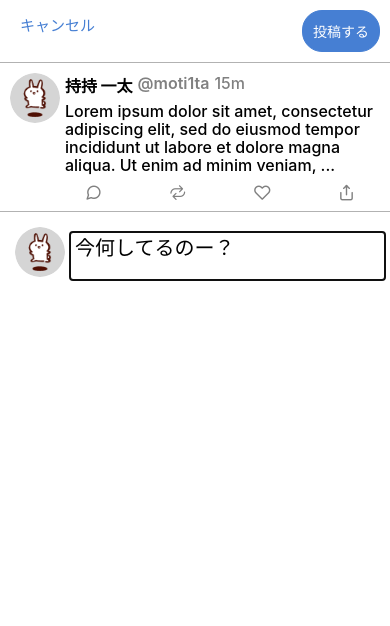
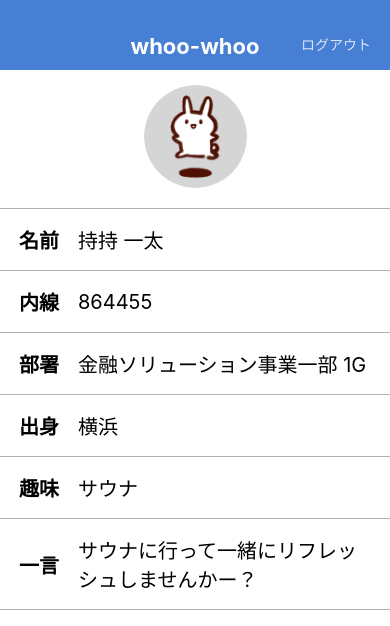
Before and after one commit to tomoyaki/MemoApp2, a React Native app: screen / in a window 390 px wide. Shown: the top 626 px of the page. Built offline with nearby package versions, Linux system fonts and the light colour scheme.

Commit message:
Create ProfileScreen

```diff
--- a/App.jsx
+++ b/App.jsx
@@ -4,7 +4,8 @@ import TweetDetailScreen from './src/screens/TweetDetailScreen';
 import TweetModal from './src/screens/TweetModalScreen';
 import AllProfileScreen from './src/screens/AllProfileScreen';
 import ReplyModalScreen from './src/screens/ReplyModalScreen';
+import ProfileScreen from './src/screens/ProfileScreen';
 
 export default function App() {
-  return <ReplyModalScreen />;
+  return <ProfileScreen />;
 }
--- /dev/null
+++ b/src/components/Profile.jsx
@@ -0,0 +1,86 @@
+import React from 'react';
+import { View, SafeAreaView, Text, Image, StyleSheet } from 'react-native';
+
+export default function ProfileList() {
+  return (
+    <View style={styles.profileContainer}>
+      <View style={styles.profileImage}>
+        <Image
+          style={styles.userImage}
+          source={require('../../assets//MyProfileImage.png')}
+        />
+      </View>
+      <SafeAreaView style={styles.profileInformation}>
+        <View style={styles.profileArea}>
+          <Text style={styles.profileInformationLabel}>名前</Text>
+          <Text style={styles.profileInformationContent}>持持 一太</Text>
+        </View>
+        <View style={styles.profileArea}>
+          <Text style={styles.profileInformationLabel}>内線</Text>
+          <Text style={styles.profileInformationContent}>864455</Text>
+        </View>
+        <View style={styles.profileArea}>
+          <Text style={styles.profileInformationLabel}>部署</Text>
+          <Text style={styles.profileInformationContent}>
+            金融ソリューション事業一部 1G
+          </Text>
+        </View>
+        <View style={styles.profileArea}>
+          <Text style={styles.profileInformationLabel}>出身</Text>
+          <Text style={styles.profileInformationContent}>横浜</Text>
+        </View>
+        <View style={styles.profileArea}>
+          <Text style={styles.profileInformationLabel}>趣味</Text>
+          <Text style={styles.profileInformationContent}>サウナ</Text>
+        </View>
+        <View style={styles.profileArea}>
+          <Text style={styles.profileInformationLabel}>一言</Text>
+          <Text style={styles.profileInformationContent}>
+            サウナに行って一緒にリフレッシュしませんかー？
+          </Text>
+        </View>
+      </SafeAreaView>
+    </View>
+  );
+}
+
+const styles = StyleSheet.create({
+  profileContainer: {},
+  profileImage: {
+    paddingTop: 15,
+    flexDirection: 'row',
+    justifyContent: 'center',
+    alignItems: 'center',
+    paddingBottom: 20,
+    borderBottomWidth: 0.5,
+    borderColor: 'rgba(0, 0, 0, 0.3)',
+  },
+  userImage: {
+    width: 103,
+    height: 103,
+    borderRadius: 103,
+  },
+  Username: {
+    fontSize: 24,
+    fontWeight: 'bold',
+    paddingLeft: 10,
+  },
+  profileArea: {
+    flexDirection: 'row',
+    paddingVertical: 16,
+    borderBottomWidth: 0.5,
+    borderColor: 'rgba(0, 0, 0, 0.3)',
+  },
+  profileInformationLabel: {
+    fontSize: 20,
+    alignSelf: 'center',
+    fontWeight: 'bold',
+    paddingLeft: 19,
+  },
+  profileInformationContent: {
+    width: '80%',
+    fontSize: 20,
+    alignSelf: 'center',
+    paddingLeft: 19,
+  },
+});
--- /dev/null
+++ b/src/screens/ProfileScreen.jsx
@@ -0,0 +1,22 @@
+import React from 'react';
+import { View, ScrollView, StyleSheet } from 'react-native';
+
+import AppBar from '../components/AppBar';
+import Profile from '../components/Profile';
+
+export default function ProfileScreen() {
+  return (
+    <View style={styles.container}>
+      <AppBar />
+      <ScrollView>
+        <Profile />
+      </ScrollView>
+    </View>
+  );
+}
+
+const styles = StyleSheet.create({
+  container: {
+    flex: 1,
+  },
+});
```
Also changed, not shown: assets/MyProfileImage.png.
